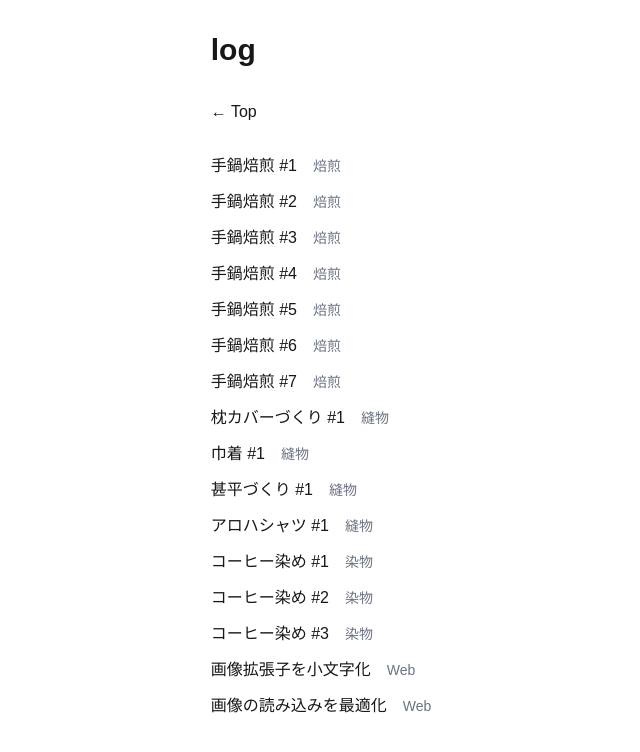
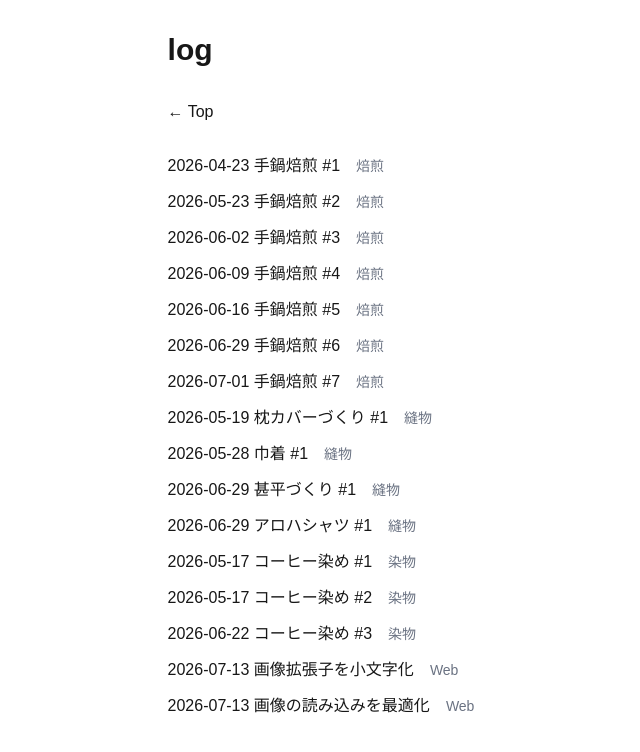
Before and after one commit to yamamotoyakuhinsenryoten-cmd/mountain-book-dyeshop, a Next.js app: page /logs in a window 1280 px wide. Shown: the top 752 px of the page, without its empty margins (319-959 px from the left). Built offline with nearby package versions, Linux system fonts and the light colour scheme.

Commit message:
ログ一覧日付追加

```diff
--- a/app/logs/page.tsx
+++ b/app/logs/page.tsx
@@ -11,7 +11,9 @@ export default function logsPage() {
         {logs.map((item, index) => (
           <div key={index} className="flex items-center gap-4">
             <span>
-              <a href={`/logs/${item.slug}`}>{item.title}</a>
+              <a href={`/logs/${item.slug}`}>
+                <span>{item.date}</span> {item.title}
+              </a>
             </span>
             <span className="text-sm text-gray-500">{item.category}</span>
           </div>
```
